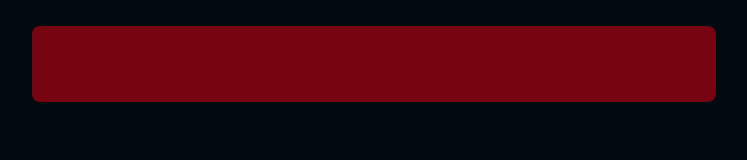
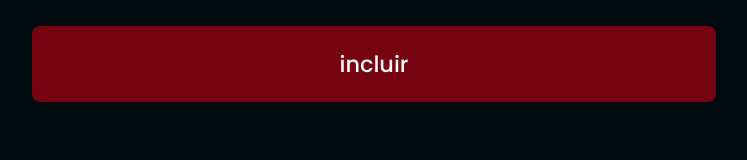
Before and after one commit to Brenobn/Foodexplorer-front, a React (Vite) app: page / in a window 1280 px wide. Shown: the top 160 px of the page, without its empty margins (266-1013 px from the left). Built offline with nearby package versions, Linux system fonts and the light colour scheme.

Commit message:
Passing title property to Button

```diff
--- a/src/pages/Home/index.jsx
+++ b/src/pages/Home/index.jsx
@@ -5,7 +5,7 @@ import { Button } from "../../components/Button";
 export function Home() {
   return(
     <Container>
-      <Button />
+      <Button title="incluir" />
     </Container>
   );
 }
```
